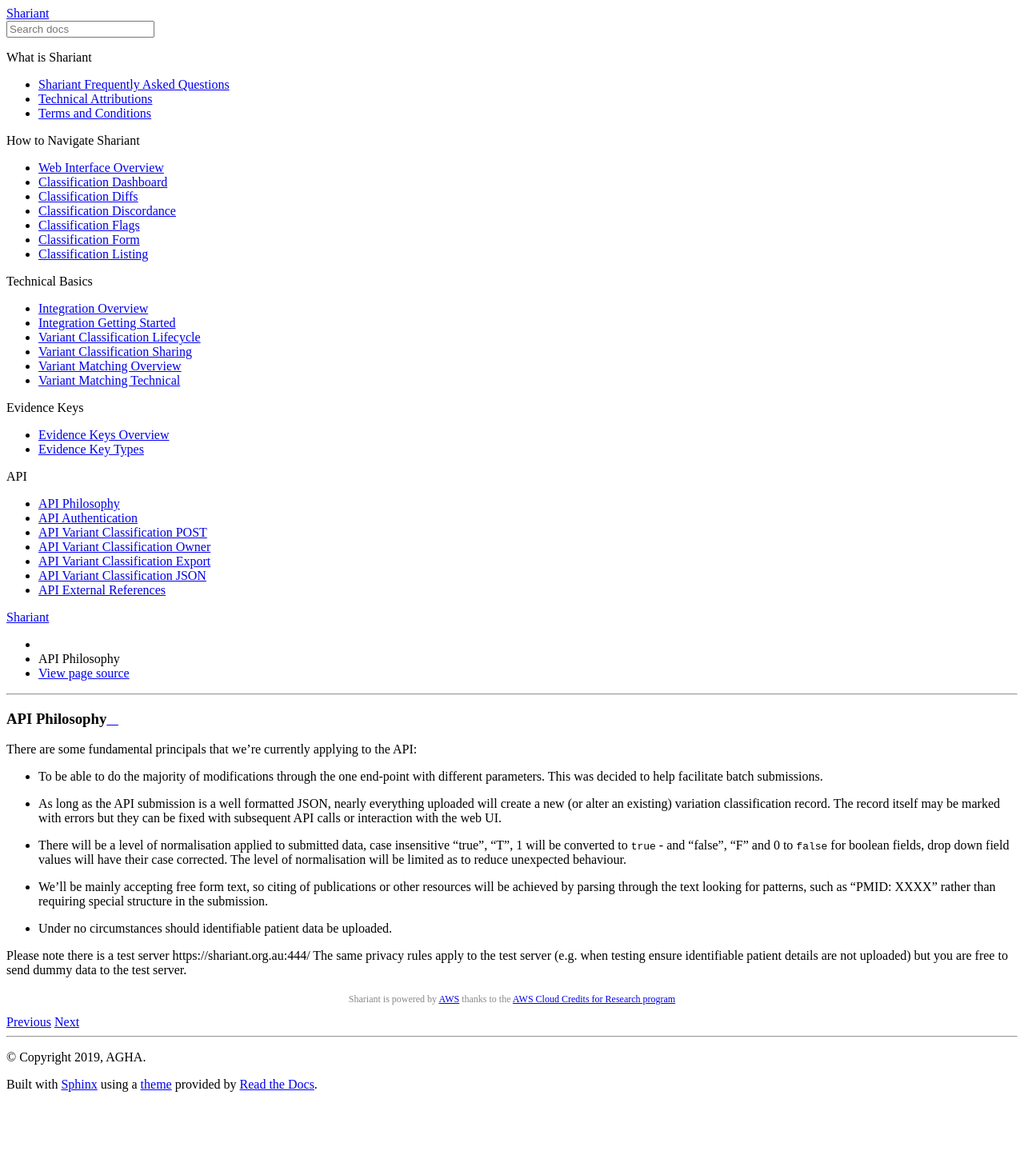
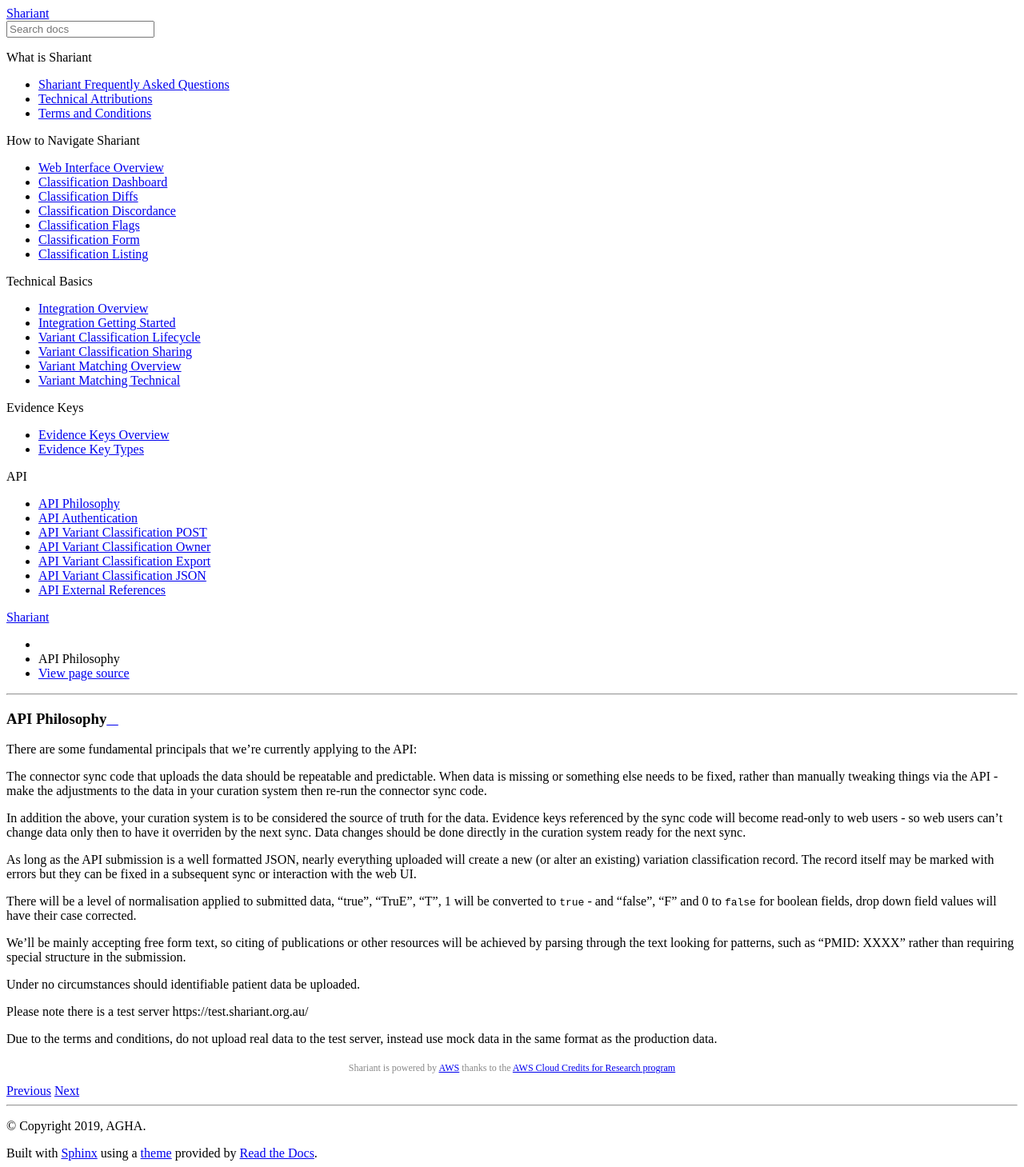
Before and after one commit to SACGF/shariant_docs, a Sphinx documentation site: the page built from docs/integration/api/philosophy.md, in a window 1280 px wide. Shown: the whole page at 80% size. Built offline with Sphinx 7.4.7 and the Read the Docs theme 2.0.0, drawn with Linux system fonts in a browser that asks for light colours; before the commit the page ends 1373 px from its top, so only the background shows below that.

Commit message:
Update philosophy.md

```diff
--- a/docs/integration/api/philosophy.md
+++ b/docs/integration/api/philosophy.md
@@ -2,11 +2,18 @@
 
 There are some fundamental principals that we're currently applying to the API:
 
-* To be able to do the majority of modifications through the one end-point with different parameters. This was decided to help facilitate batch submissions.
-* As long as the API submission is a well formatted JSON, nearly everything uploaded will create a new (or alter an existing) variation classification record. The record itself may be marked with errors but they can be fixed with subsequent API calls or interaction with the web UI.
-* There will be a level of normalisation applied to submitted data, case insensitive "true", "T", 1 will be converted to `true` - and "false", "F" and 0 to `false` for boolean fields, drop down field values will have their case corrected. The level of normalisation will be limited as to reduce unexpected behaviour.
-* We'll be mainly accepting free form text, so citing of publications or other resources will be achieved by parsing through the text looking for patterns, such as "PMID: XXXX" rather than requiring special structure in the submission.
-* Under no circumstances should identifiable patient data be uploaded.
+The connector sync code that uploads the data should be repeatable and predictable. When data is missing or something else needs to be fixed, rather than manually tweaking things via the API - make the adjustments to the data in your curation system then re-run the connector sync code.
 
-Please note there is a test server https://shariant.org.au:444/
-The same privacy rules apply to the test server (e.g. when testing ensure identifiable patient details are not uploaded) but you are free to send dummy data to the test server.
+In addition the above, your curation system is to be considered the source of truth for the data. Evidence keys referenced by the sync code will become read-only to web users - so web users can't change data only then to have it overriden by the next sync. Data changes should be done directly in the curation system ready for the next sync.
+
+As long as the API submission is a well formatted JSON, nearly everything uploaded will create a new (or alter an existing) variation classification record. The record itself may be marked with errors but they can be fixed in a subsequent sync or interaction with the web UI.
+
+There will be a level of normalisation applied to submitted data, "true", "TruE", "T", 1 will be converted to `true` - and "false", "F" and 0 to `false` for boolean fields, drop down field values will have their case corrected.
+
+We'll be mainly accepting free form text, so citing of publications or other resources will be achieved by parsing through the text looking for patterns, such as "PMID: XXXX" rather than requiring special structure in the submission.
+
+Under no circumstances should identifiable patient data be uploaded.
+
+Please note there is a test server https://test.shariant.org.au/
+
+Due to the terms and conditions, do not upload real data to the test server, instead use mock data in the same format as the production data.
```
